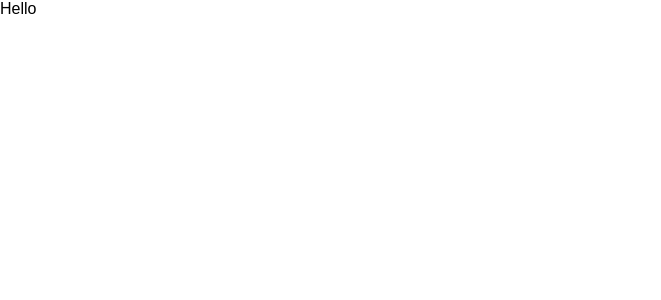
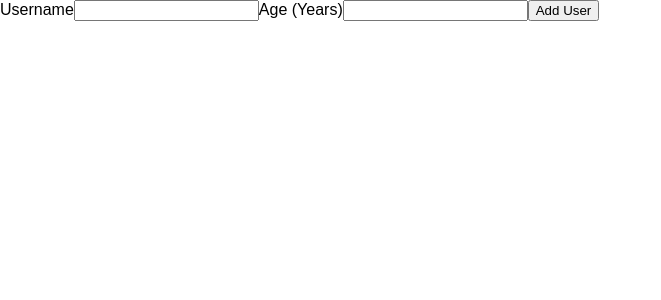
Before and after one commit to tom-haynes-1/second-udemy-react-project, a React (Create React App) app: page / in a window 1280 px wide. Shown: the top 300 px of the page, without its empty margins (0-661 px from the left). Built offline with nearby package versions, Linux system fonts and the light colour scheme.

Commit message:
Created simple AddUser component and passed into App.js to render

```diff
--- a/src/App.js
+++ b/src/App.js
@@ -1,9 +1,11 @@
 import React from 'react';
+
+import AddUser from './components/Users/AddUser';
 
 function App() {
   return (
     <div>
-      Hello
+      <AddUser />
     </div>
   );
 }
--- /dev/null
+++ b/src/components/Users/AddUser.js
@@ -0,0 +1,24 @@
+import React from "react";
+
+const AddUser = (props) => {
+
+    const addUserHandler = (event) => {
+        event.preventDefault();
+    };
+
+return (
+    <form onSubmit={ addUserHandler }>
+        <label htmlFor="username">Username</label>
+        <input type="text" id="username" />
+        <label htmlFor="age">Age (Years)</label>
+        <input type="number" id="age" />
+        <button
+            type="submit"
+        >
+            Add User
+        </button>
+    </form>
+    );
+};
+
+export default AddUser;
```
